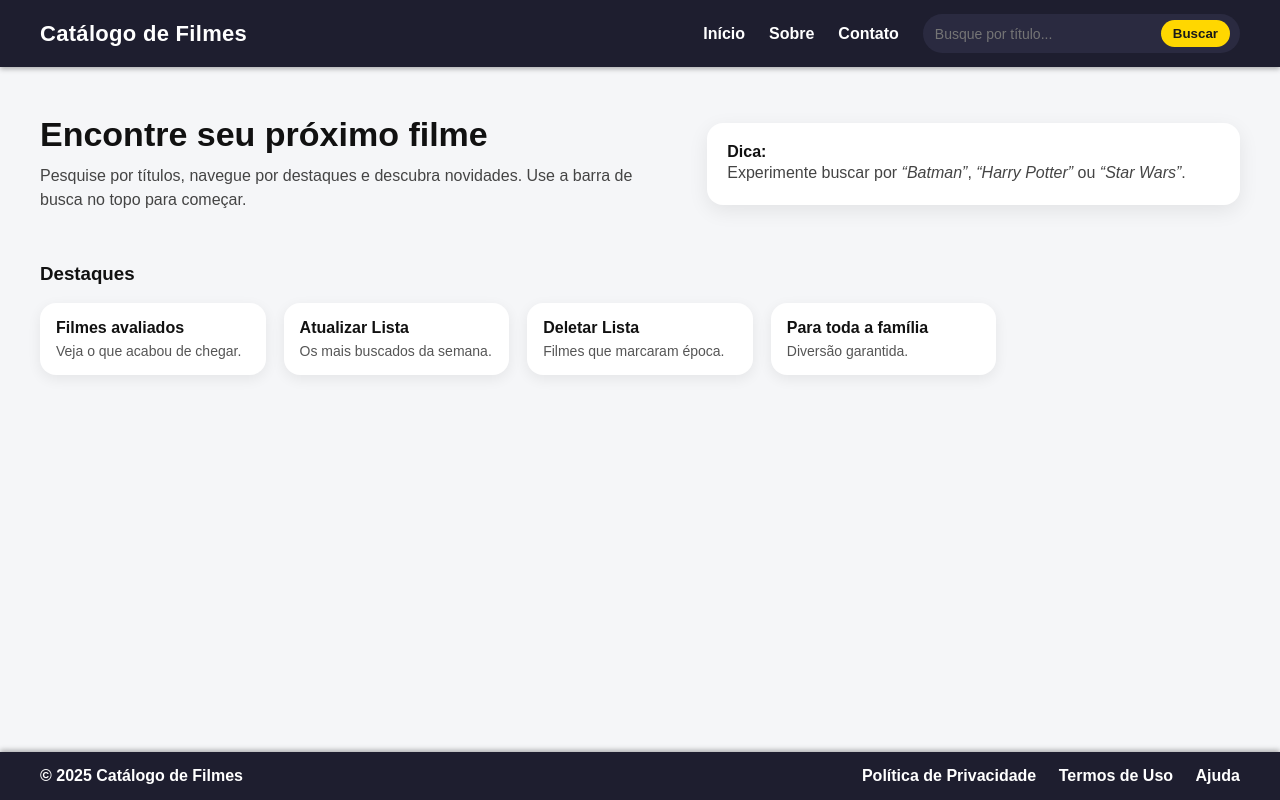
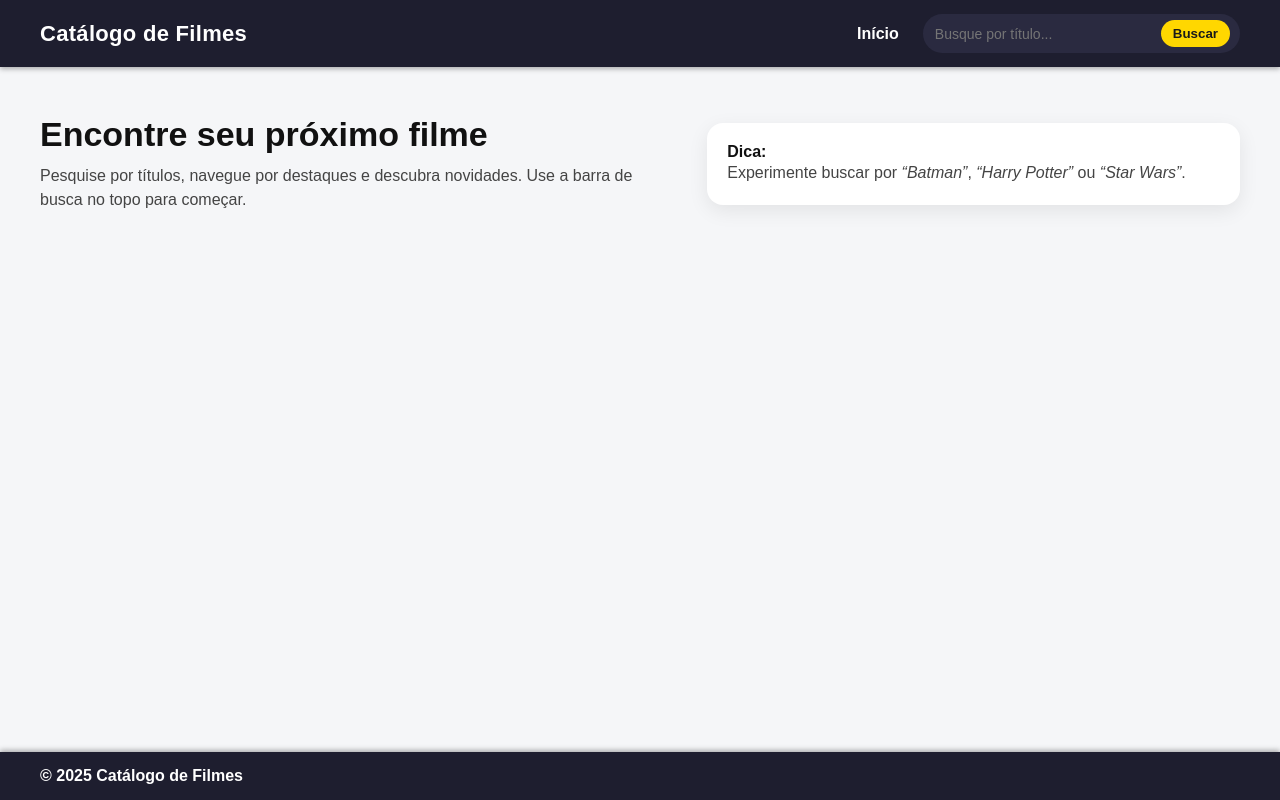
Before and after one commit to iago-melo01/wsBackend-Fabrica25.2, a Django app: page /api/home/ in a window 1280 px wide. Run offline with Django 5.2, Linux system fonts and the light colour scheme.

```diff
--- a/api/templates/home.html
+++ b/api/templates/home.html
@@ -220,8 +220,7 @@
 
     <nav>
       <a href="{% url 'home' %}">Início</a>
-      <a href="#">Sobre</a>
-      <a href="#">Contato</a>
+
 
 
       <form class="search" action="{% url 'buscar_filmes' %}" method="GET">
@@ -245,35 +244,11 @@
   </section>
 
 
-  <section class="section">
-    <h3>Destaques</h3>
-    <div class="grid">
-      <article class="tile">
-        <h3>Filmes avaliados</h3>
-        <p>Veja o que acabou de chegar.</p>
-      </article>
-      <article class="tile">
-        <h3>Atualizar Lista</h3>
-        <p>Os mais buscados da semana.</p>
-      </article>
-      <article class="tile">
-        <h3>Deletar Lista</h3>
-        <p>Filmes que marcaram época.</p>
-      </article>
-      <article class="tile">
-        <h3>Para toda a família</h3>
-        <p>Diversão garantida.</p>
-      </article>
-    </div>
-  </section>
+
 
   <footer>
     <div>&copy; 2025 Catálogo de Filmes</div>
-    <div>
-      <a href="#">Política de Privacidade</a>
-      <a href="#">Termos de Uso</a>
-      <a href="#">Ajuda</a>
-    </div>
+
   </footer>
 
 </body>
--- a/api/views.py
+++ b/api/views.py
@@ -35,8 +35,11 @@ def buscar_filmes_view(request):
     return render(request, 'resultados.html', {'resultados': resultados, 'query': pesquisa})
 
 def visualizar_filme(request, movieId):
-
-    filme = get_object_or_404(FilmeAvaliado, imdbID=movieId)
+    filme = None
+    try:
+        filme = get_object_or_404(FilmeAvaliado, imdbID=movieId)
+    except http.Http404:
+        print("Não lançando exceção para não lançar page 404")
     comentarios = (Avaliacao.objects.filter(filme=filme))
 
     if not movieId: #se movieId nao for passado, retornar HttpBadRequest
```
